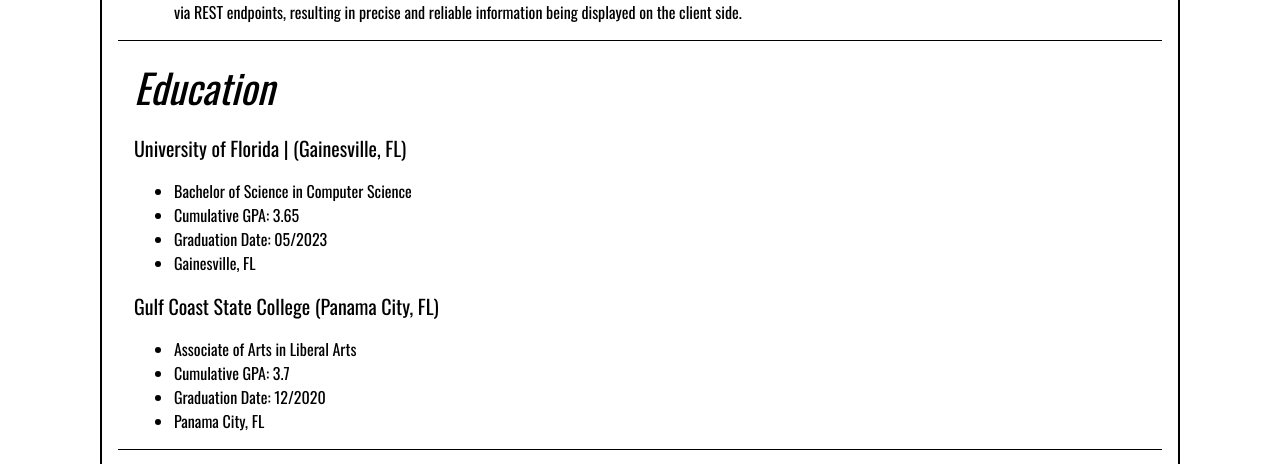
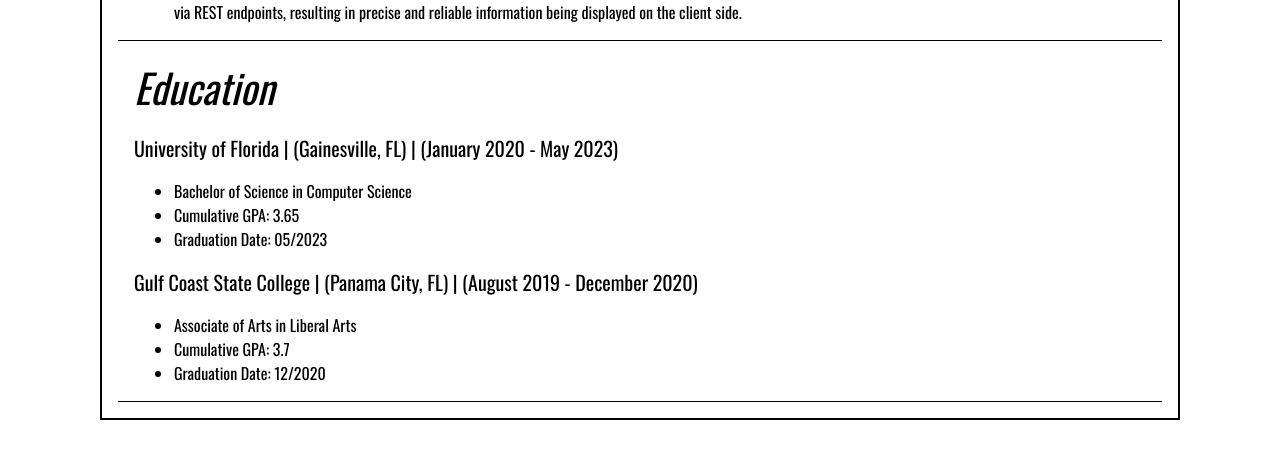
Before and after one commit to vtantonio20/myportfolio, a React (Create React App) app: page / in a window 1280 px wide. Shown: the part 1506-1970 px from the top of the page. Built offline with nearby package versions, Linux system fonts and the light colour scheme.

Commit message:
updated format

```diff
--- a/src/components/Experience/Experience.tsx
+++ b/src/components/Experience/Experience.tsx
@@ -23,19 +23,17 @@
                 <div className="section-container">
                     <h4>Education</h4>
                     <div className="left-padding">
-                        <label htmlFor="UF"><h5>University of Florida | (Gainesville, FL)</h5></label>
+                        <label htmlFor="UF"><h5>University of Florida | (Gainesville, FL) | (January 2020 - May 2023)</h5></label>
                         <ul id="UF">
                             <li>Bachelor of Science in Computer Science</li>
                             <li>Cumulative GPA: 3.65</li>
                             <li>Graduation Date: 05/2023 </li>
-                            <li>Gainesville, FL </li>
                         </ul>
-                        <label htmlFor="GCSC"><h5>Gulf Coast State College (Panama City, FL)</h5></label>
+                        <label htmlFor="GCSC"><h5>Gulf Coast State College | (Panama City, FL) | (August 2019 - December 2020)</h5></label>
                         <ul id="GCSC">
                             <li>Associate of Arts in Liberal Arts</li>
                             <li>Cumulative GPA: 3.7</li>
                             <li>Graduation Date: 12/2020 </li>
-                            <li>Panama City, FL </li>
                         </ul>
                     </div>
                 </div>
```
